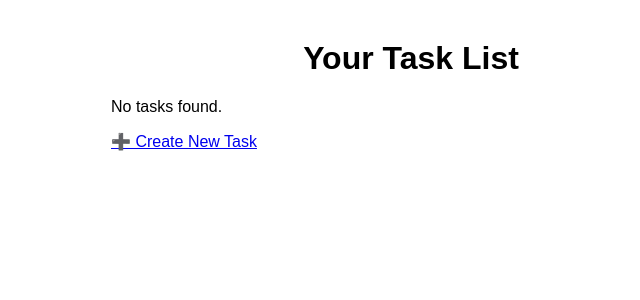
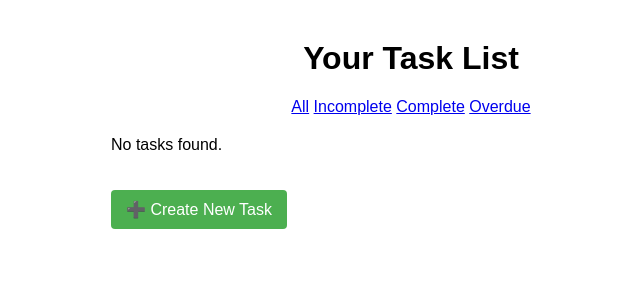
Before and after one commit to dan6318/task-manager, a Django app: page /tasks/ in a window 1280 px wide. Shown: the top 300 px of the page, without its empty margins (229-869 px from the left). Run offline with Django 4.2, Linux system fonts and the light colour scheme; the visitor is signed in with stand-in values (Sample User, id 1); data that the repository does not hold is empty.

Commit message:
Added buttons and filters
Added buttons and filters for overdue incomplete etc - need to modify due dates to display year

```diff
--- a/backend/tasks/templates/tasks/tasks_list.html
+++ b/backend/tasks/templates/tasks/tasks_list.html
@@ -37,11 +37,43 @@
             font-weight: bold;
             margin: 0;
         }
+        .actions a {
+            margin-left: 10px;
+            text-decoration: none;
+            font-size: 0.9em;
+            padding: 4px 8px;
+            border: 1px solid #ccc;
+            border-radius: 4px;
+        }
+        .toggle-btn {
+            background-color: #e0f7fa;
+        }
+        .delete-btn {
+            background-color: #ffebee;
+            color: #d32f2f;
+            border-color: #d32f2f;
+        }
+        .create-link {
+            display: inline-block;
+            margin-top: 20px;
+            text-decoration: none;
+            color: white;
+            background-color: #4caf50;
+            padding: 10px 15px;
+            border-radius: 4px;
+        }
     </style>
 </head>
 <body>
 
     <h1>Your Task List</h1>
+
+    <div class="filters" style="margin-bottom: 20px; text-align: center;">
+      <a href="{% url 'task_list' %}" class="filter-btn">All</a>
+      <a href="{% url 'task_list_incomplete' %}" class="filter-btn">Incomplete</a>
+      <a href="{% url 'task_list_complete' %}" class="filter-btn">Complete</a>
+      <a href="{% url 'task_list_overdue' %}" class="filter-btn">Overdue</a>
+    </div>
 
     <ul class="task-list">
         {% for task in tasks %}
@@ -53,12 +85,11 @@
                     {% endif %}
                     <div class="task-meta">Priority: {{ task.get_priority_display }}</div>
                 </div>
-                <div>
-                    {% if task.completed %}
-                        ✅
-                    {% else %}
-                        ❌
-                    {% endif %}
+                <div class="actions">
+                    <a class="toggle-btn" href="{% url 'toggle_task' task.uuid %}">
+                        {% if task.completed %}Mark Incomplete{% else %}Mark Complete{% endif %}
+                    </a>
+                    <a class="delete-btn" href="{% url 'delete_task' task.uuid %}">Delete</a>
                 </div>
             </li>
         {% empty %}
@@ -66,7 +97,7 @@
         {% endfor %}
     </ul>
 
-    <a href="{% url 'create_task' %}">➕ Create New Task</a>
+    <a class="create-link" href="{% url 'create_task' %}">➕ Create New Task</a>
 
 </body>
 </html>
--- a/backend/tasks/urls.py
+++ b/backend/tasks/urls.py
@@ -4,4 +4,9 @@ from . import views
 urlpatterns = [
     path('', views.task_list, name='task_list'),
     path('create/', views.create_task, name='create_task'),
+    path('toggle/<uuid:task_id>/', views.toggle_task_completion, name='toggle_task'),
+    path('delete/<uuid:task_id>/', views.delete_task, name='delete_task'),
+    path('incomplete/', views.task_list_incomplete, name='task_list_incomplete'),
+    path('complete/', views.task_list_complete, name='task_list_complete'),
+    path('overdue/', views.task_list_overdue, name='task_list_overdue'),
 ]
--- a/backend/tasks/views.py
+++ b/backend/tasks/views.py
@@ -2,6 +2,7 @@ from django.shortcuts import render, redirect, get_object_or_404
 from .forms import TaskForm
 from django.contrib.auth.decorators import login_required
 from .models import Task
+from django.utils import timezone
 
 @login_required
 def create_task(request):
@@ -20,9 +21,19 @@ def create_task(request):
 
 @login_required
 def task_list(request):
-    tasks = Task.objects.filter(user=request.user)
-    return render(request, 'tasks/tasks_list.html', {'tasks': tasks})
+    return render(request, 'tasks/tasks_list.html', {'tasks': Task.objects.filter(user=request.user)})
 
+@login_required
+def task_list_incomplete(request):
+    return render(request, 'tasks/tasks_list.html', {'tasks': Task.objects.filter(user=request.user, completed=False)})
+
+@login_required
+def task_list_complete(request):
+    return render(request, 'tasks/tasks_list.html', {'tasks': Task.objects.filter(user=request.user, completed=True)})
+
+@login_required
+def task_list_overdue(request):
+    return render(request, 'tasks/tasks_list.html', {'tasks': Task.objects.filter(user=request.user, completed=False, due_date__lte=timezone.now())})
 
 @login_required
 def delete_task(request, task_id):
```
